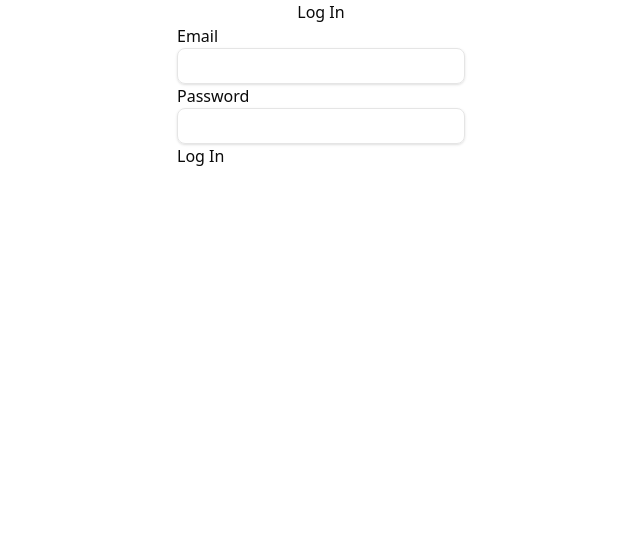
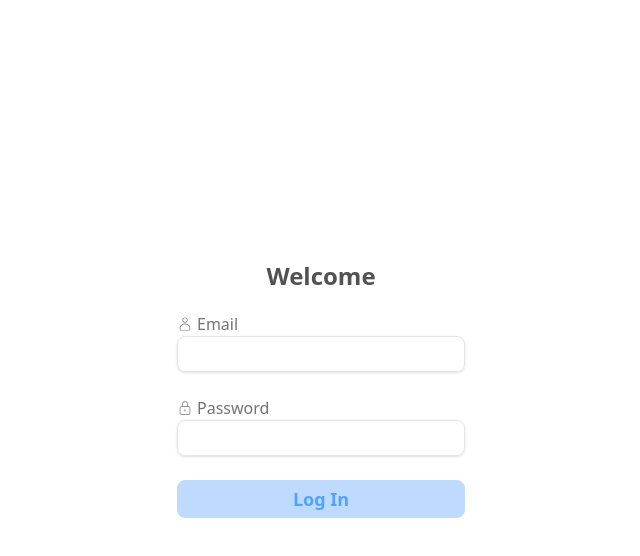
Before and after one commit to kenwrickespinosa/loan-approval-prediction, a React (Vite) app in the folder client/: page / in a window 1280 px wide. Shown: the top 556 px of the page, without its empty margins (319-959 px from the left). Built offline with nearby package versions, Linux system fonts and the light colour scheme.

Commit message:
feat(install): add react-router-dom
Used react-router-dom to create routing navigation and URL management for pages

```diff
--- a/client/package.json
+++ b/client/package.json
@@ -17,6 +17,7 @@
     "react": "^19.2.0",
     "react-dom": "^19.2.0",
     "react-icons": "^5.5.0",
+    "react-router-dom": "^7.9.6",
     "tailwind-merge": "^3.4.0",
     "tailwindcss": "^4.1.17",
     "tailwindcss-animate": "^1.0.7"
--- a/client/src/App.jsx
+++ b/client/src/App.jsx
@@ -1,11 +1,16 @@
 import React from "react";
+import { BrowserRouter, Route, Routes } from "react-router-dom";
 import LoginForm from "./pages/home/LoginForm";
+import Dashboard from "./pages/dashboard/Dashboard";
 
 function App() {
   return (
-    <div>
-      <LoginForm />
-    </div>
+    <BrowserRouter>
+      <Routes>
+        <Route path="/" element={<LoginForm />} />
+        <Route path="/dashboard" element={<Dashboard />} />
+      </Routes>
+    </BrowserRouter>
   );
 }
 
--- /dev/null
+++ b/client/src/pages/dashboard/Dashboard.jsx
@@ -0,0 +1,9 @@
+import React from 'react'
+
+function Dashboard() {
+  return (
+    <div>Dashboard</div>
+  )
+}
+
+export default Dashboard
--- a/client/src/pages/home/LoginForm.jsx
+++ b/client/src/pages/home/LoginForm.jsx
@@ -1,23 +1,45 @@
 import { Input } from "@/components/ui/input";
-import React from "react";
+import React, { useState } from "react";
+import { CiLock } from "react-icons/ci";
+import { CiUser } from "react-icons/ci";
 
 function LoginForm() {
+  const [email, setEmail] = useState("");
+  const [password, setPassword] = useState("");
+
+  const handleChangeEmail = (e) => {
+    setEmail(e.target.value);
+  }
+
+  const handleChangePassword = (e) => {
+    setPassword(e.target.value);
+  }
+
   return (
-    <div className="flex flex-col items-center">
-      <span>Log In</span>
-      <div className="grid grid-rows-3 w-2xs">
-        <div className="">
-          <span>Email</span>
-          <Input />
+    <div className="flex flex-col items-center gap-5 justify-center h-screen">
+      <span className="font-semibold text-2xl text-neutral-600">Welcome</span>
+      <form className="grid grid-rows-3 w-2xs gap-6">
+        <div>
+          <span className="flex items-center gap-1 text-neutral-500">
+            <CiUser />
+            Email
+          </span>
+          <Input value={email} onChange={handleChangeEmail} className="text-neutral-700" />
         </div>
         <div>
-          <span>Password</span>
-          <Input />
+          <span className="flex items-center gap-1 text-neutral-500">
+            <CiLock />
+            Password
+          </span>
+          <Input value={password} onChange={handleChangePassword} className="text-neutral-700" />
         </div>
-        <div>
+        <div
+          className="text-center border border-blue-200 h-max rounded-md p-1 bg-blue-200
+        text-blue-400 font-bold text-lg"
+        >
           <button>Log In</button>
         </div>
-      </div>
+      </form>
     </div>
   );
 }
```
Also changed, not shown: 1 other file (tests, documents, lock files or other folders).
